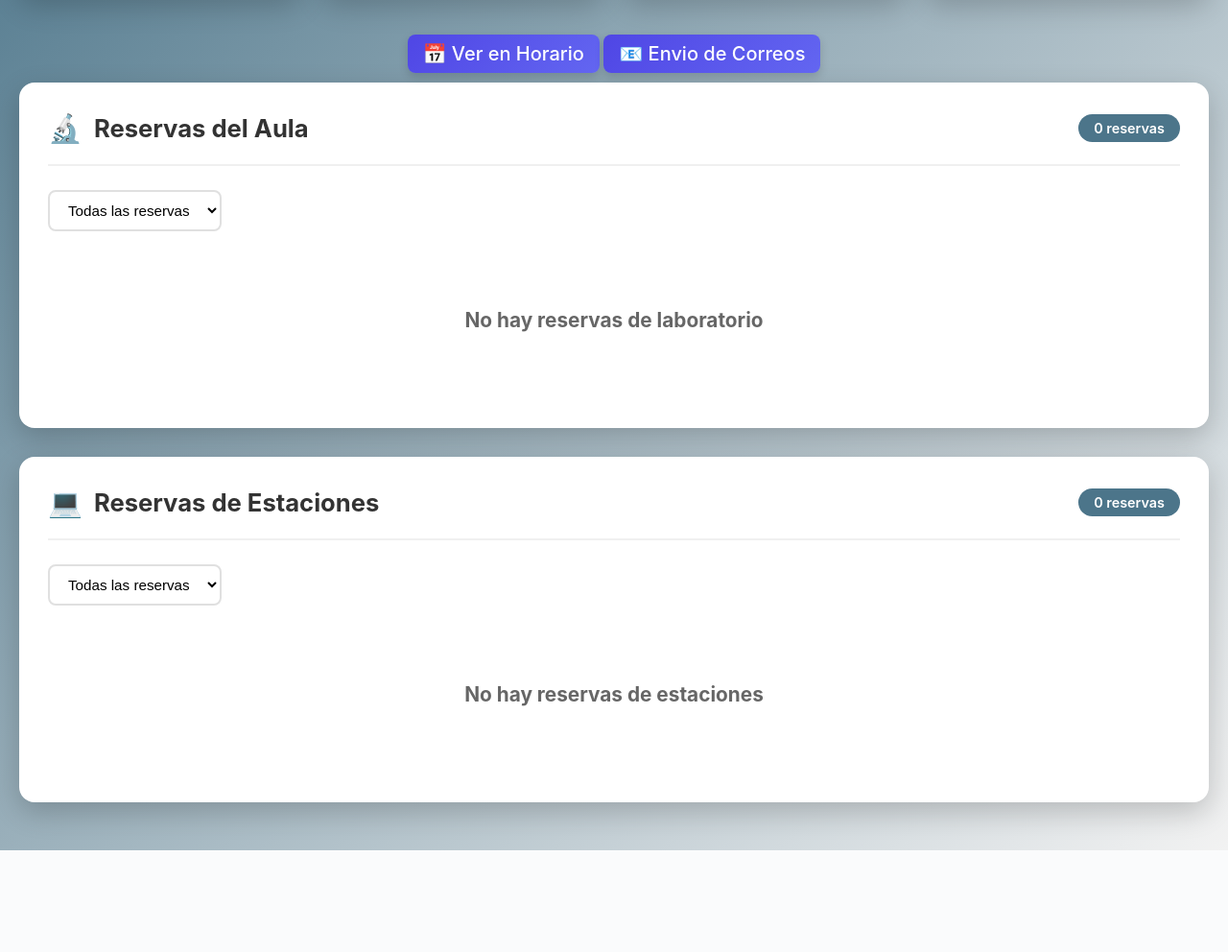
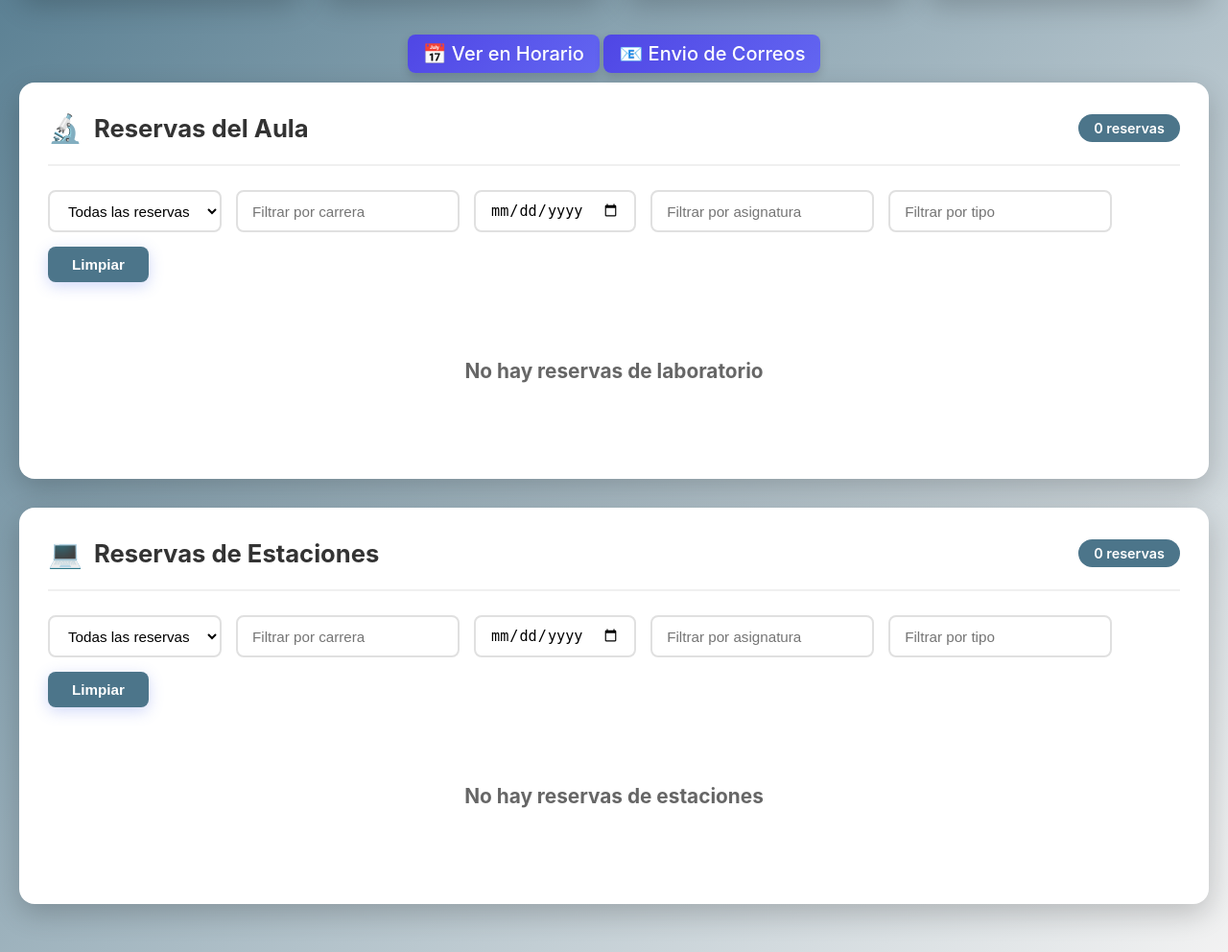
Before and after one commit to Edmartinez28/agendamiento-aulas, a Django app: template gestion/templates/listadoreservas.html in a window 1280 px wide. Shown: the part 244-1236 px from the top of the page at 96% size. Before the commit the page ends 1130 px from the top, so only its background shows below. Run offline with Django 5.2, Linux system fonts and the light colour scheme; the template is opened without the code that fills it, so the values that code supplies are empty; parts of the project's set-up code (start-up, migrations or seed data) failed here and were passed over.

Commit message:
Filters added

```diff
--- a/AgendamientoAulas/settings.py
+++ b/AgendamientoAulas/settings.py
@@ -215,7 +215,7 @@ CSRF_COOKIE_SAMESITE = "None"
 CSRF_TRUSTED_ORIGINS = ["https://itevr.ucacue.edu.ec"]
 
 #Habilitar cuando den errores para ver en sudo journalctl -u gunicorn_b -n 120 --no-pager
-LOGGING = {
+"""LOGGING = {
     "version": 1,
     "disable_existing_loggers": False,
     "handlers": {
@@ -237,4 +237,4 @@ LOGGING = {
             "propagate": False,
         },
     },
-}
+}"""
--- a/gestion/templates/listadoreservas.html
+++ b/gestion/templates/listadoreservas.html
@@ -566,7 +566,9 @@
                 <p>Administra y actualiza el estado de todas las reservas</p>
             </div>
 
-            <a class="btn-back" href="{% url 'gestion:obtenerlaboratorios' %}"><i class="fa-solid fa-circle-arrow-left"></i> Volver</a>
+            <a class="btn-back" href="{% url 'gestion:obtenerlaboratorios' %}">
+                <i class="fa-solid fa-circle-arrow-left"></i> Volver
+            </a>
         </div>
 
         <!-- Estadísticas -->
@@ -617,21 +619,45 @@
             </div>
 
             <div class="filter-bar">
-                <select class="filter-select" id="labFilter" onchange="filterReservations('laboratorio')">
+                <select class="filter-select" id="labFilterEstado" onchange="filterReservations('laboratorio')">
                     <option value="TODAS">Todas las reservas</option>
                     <option value="APROBADA">Aprobada</option>
-                    <option value="EN REVISION">En revision</option>
+                    <option value="EN REVISION">En revisión</option>
                     <option value="CANCELADA">Cancelada</option>
                     <option value="FINALIZADA">Finalizada</option>
                     <option value="BLOQUEADA">Bloqueada</option>
                     <option value="ESTUDIANTIL">Estudiantil</option>
                 </select>
+
+                <input type="text" class="filter-select" id="labFilterCarrera"
+                       placeholder="Filtrar por carrera"
+                       oninput="filterReservations('laboratorio')">
+
+                <input type="date" class="filter-select" id="labFilterFecha"
+                       onchange="filterReservations('laboratorio')">
+
+                <input type="text" class="filter-select" id="labFilterAsignatura"
+                       placeholder="Filtrar por asignatura"
+                       oninput="filterReservations('laboratorio')">
+
+                <input type="text" class="filter-select" id="labFilterTipo"
+                       placeholder="Filtrar por tipo"
+                       oninput="filterReservations('laboratorio')">
+
+                <button type="button" class="btn-save" onclick="clearFilters('laboratorio')">
+                    Limpiar
+                </button>
             </div>
 
             <div class="reservations-list" id="laboratoriosList">
             {% if reservaslaboratorio %}
                 {% for reserva in reservaslaboratorio %}
-                <div class="reservation-card" data-estado="{{ reserva.estado }}">
+                <div class="reservation-card"
+                     data-estado="{{ reserva.estado }}"
+                     data-carrera="{{ reserva.carrera.nombre|lower }}"
+                     data-fecha="{{ reserva.fecha|date:'Y-m-d' }}"
+                     data-asignatura="{{ reserva.asignatura|lower }}"
+                     data-tipo="{{ reserva.tipo|lower }}">
 
                     <div class="reservation-header">
                         <div class="reservation-info">
@@ -645,6 +671,9 @@
                                 </span>
                                 <span class="meta-item">
                                     📅 <strong>Fecha Solicitud:</strong>{{ reserva.fecha_creacion|date:"d/m/Y H:i" }}
+                                </span>
+                                <span class="meta-item">
+                                    📚 <strong>Tipo:</strong>{{ reserva.tipo }}
                                 </span>
                             </div>
                         </div>
@@ -707,8 +736,7 @@
                             {% csrf_token %}
                             <select name="estado" class="status-select {{ reserva.estado|slugify }}">
                                 {% for key, value in reserva.ESTADOS_CHOICES %}
-                                    <option value="{{ key }}"
-                                        {% if reserva.estado == key %}selected{% endif %}>
+                                    <option value="{{ key }}" {% if reserva.estado == key %}selected{% endif %}>
                                         {{ value }}
                                     </option>
                                 {% endfor %}
@@ -727,7 +755,6 @@
                 </div>
             {% endif %}
             </div>
-
         </div>
 
         <!-- Sección: Reservas de Estaciones -->
@@ -741,20 +768,44 @@
             </div>
 
             <div class="filter-bar">
-                <select class="filter-select" id="estacionFilter" onchange="filterReservations('estacion')">
+                <select class="filter-select" id="estacionFilterEstado" onchange="filterReservations('estacion')">
                     <option value="TODAS">Todas las reservas</option>
                     <option value="APROBADA">Aprobada</option>
-                    <option value="EN REVISION">En revision</option>
+                    <option value="EN REVISION">En revisión</option>
                     <option value="CANCELADA">Cancelada</option>
                     <option value="FINALIZADA">Finalizada</option>
                     <option value="BLOQUEADA">Bloqueada</option>
                 </select>
+
+                <input type="text" class="filter-select" id="estacionFilterCarrera"
+                       placeholder="Filtrar por carrera"
+                       oninput="filterReservations('estacion')">
+
+                <input type="date" class="filter-select" id="estacionFilterFecha"
+                       onchange="filterReservations('estacion')">
+
+                <input type="text" class="filter-select" id="estacionFilterAsignatura"
+                       placeholder="Filtrar por asignatura"
+                       oninput="filterReservations('estacion')">
+
+                <input type="text" class="filter-select" id="estacionFilterTipo"
+                       placeholder="Filtrar por tipo"
+                       oninput="filterReservations('estacion')">
+
+                <button type="button" class="btn-save" onclick="clearFilters('estacion')">
+                    Limpiar
+                </button>
             </div>
 
             <div class="reservations-list" id="estacionesList">
-                {% if reservasestaciones%}
+                {% if reservasestaciones %}
                     {% for reserva in reservasestaciones %}
-                    <div class="reservation-card" data-estado="{{ reserva.estado }}">
+                    <div class="reservation-card"
+                         data-estado="{{ reserva.estado }}"
+                         data-carrera="{{ reserva.carrera.nombre|lower }}"
+                         data-fecha="{{ reserva.fecha|date:'Y-m-d' }}"
+                         data-asignatura="{{ reserva.asignatura|lower }}"
+                         data-tipo="{{ reserva.tipo|lower }}">
 
                         <div class="reservation-header">
                             <div class="reservation-info">
@@ -769,6 +820,9 @@
                                     </span>
                                     <span class="meta-item">
                                         📅 <strong>Fecha Solicitud:</strong>{{ reserva.fecha_creacion|date:"d/m/Y H:i" }}
+                                    </span>
+                                    <span class="meta-item">
+                                        📚 <strong>Tipo:</strong> {{ reserva.tipo }}
                                     </span>
                                 </div>
                             </div>
@@ -831,8 +885,7 @@
                                 {% csrf_token %}
                                 <select name="estado" class="status-select {{ reserva.estado|slugify }}">
                                     {% for key, value in reserva.ESTADOS_CHOICES %}
-                                        <option value="{{ key }}"
-                                            {% if reserva.estado == key %}selected{% endif %}>
+                                        <option value="{{ key }}" {% if reserva.estado == key %}selected{% endif %}>
                                             {{ value }}
                                         </option>
                                     {% endfor %}
@@ -862,24 +915,62 @@
 
     <script>
         function filterReservations(tipo) {
+            const isLab = tipo === 'laboratorio';
 
-            const selectId = tipo === 'laboratorio' ? 'labFilter' : 'estacionFilter';
-            const listId   = tipo === 'laboratorio' ? 'laboratoriosList' : 'estacionesList';
+            const listId = isLab ? 'laboratoriosList' : 'estacionesList';
 
-            const filtro = document.getElementById(selectId).value;
-            const cards  = document.querySelectorAll(`#${listId} .reservation-card`);
+            const estado = document.getElementById(isLab ? 'labFilterEstado' : 'estacionFilterEstado').value;
+            const carrera = document.getElementById(isLab ? 'labFilterCarrera' : 'estacionFilterCarrera').value.toLowerCase().trim();
+            const fecha = document.getElementById(isLab ? 'labFilterFecha' : 'estacionFilterFecha').value;
+            const asignatura = document.getElementById(isLab ? 'labFilterAsignatura' : 'estacionFilterAsignatura').value.toLowerCase().trim();
+            const tipoReserva = document.getElementById(isLab ? 'labFilterTipo' : 'estacionFilterTipo').value.toLowerCase().trim();
+
+            const cards = document.querySelectorAll(`#${listId} .reservation-card`);
+            let visibles = 0;
 
             cards.forEach(card => {
-                const estado = card.getAttribute("data-estado");
+                const cardEstado = card.getAttribute("data-estado") || "";
+                const cardCarrera = card.getAttribute("data-carrera") || "";
+                const cardFecha = card.getAttribute("data-fecha") || "";
+                const cardAsignatura = card.getAttribute("data-asignatura") || "";
+                const cardTipo = card.getAttribute("data-tipo") || "";
 
-                if (filtro === "TODAS" || estado === filtro) {
+                const matchEstado = (estado === "TODAS" || cardEstado === estado);
+                const matchCarrera = (!carrera || cardCarrera.includes(carrera));
+                const matchFecha = (!fecha || cardFecha === fecha);
+                const matchAsignatura = (!asignatura || cardAsignatura.includes(asignatura));
+                const matchTipo = (!tipoReserva || cardTipo.includes(tipoReserva));
+
+                if (matchEstado && matchCarrera && matchFecha && matchAsignatura && matchTipo) {
                     card.style.display = "block";
+                    visibles++;
                 } else {
                     card.style.display = "none";
                 }
             });
+
+            const countId = isLab ? 'labCount' : 'estacionCount';
+            document.getElementById(countId).textContent = `${visibles} reserva${visibles !== 1 ? 's' : ''}`;
         }
+
+        function clearFilters(tipo) {
+            const isLab = tipo === 'laboratorio';
+
+            document.getElementById(isLab ? 'labFilterEstado' : 'estacionFilterEstado').value = 'TODAS';
+            document.getElementById(isLab ? 'labFilterCarrera' : 'estacionFilterCarrera').value = '';
+            document.getElementById(isLab ? 'labFilterFecha' : 'estacionFilterFecha').value = '';
+            document.getElementById(isLab ? 'labFilterAsignatura' : 'estacionFilterAsignatura').value = '';
+            document.getElementById(isLab ? 'labFilterTipo' : 'estacionFilterTipo').value = '';
+
+            filterReservations(tipo);
+        }
+
+        function initializeCounts() {
+            filterReservations('laboratorio');
+            filterReservations('estacion');
+        }
+
+        document.addEventListener('DOMContentLoaded', initializeCounts);
     </script>
-
 </body>
 </html>
```
